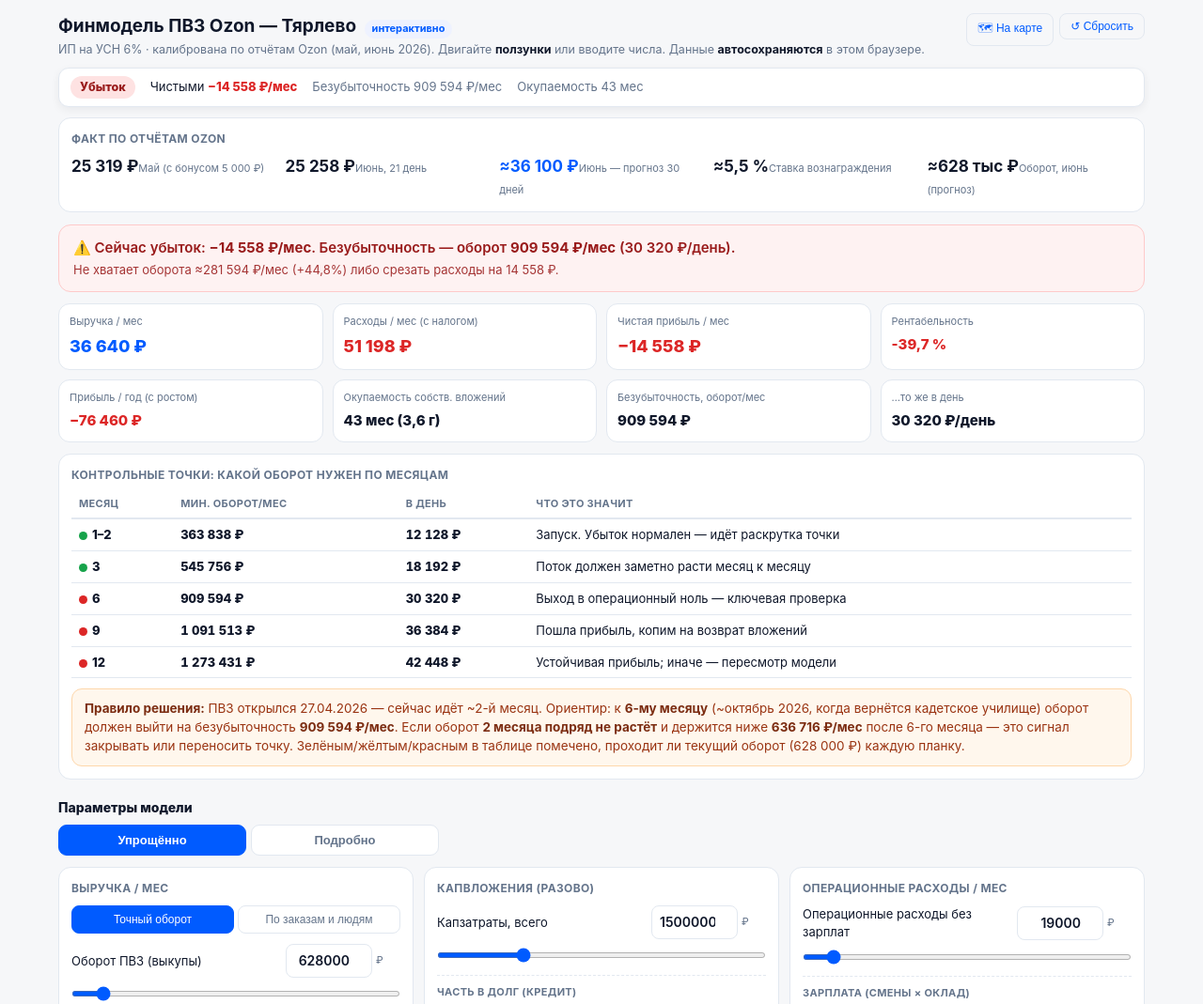
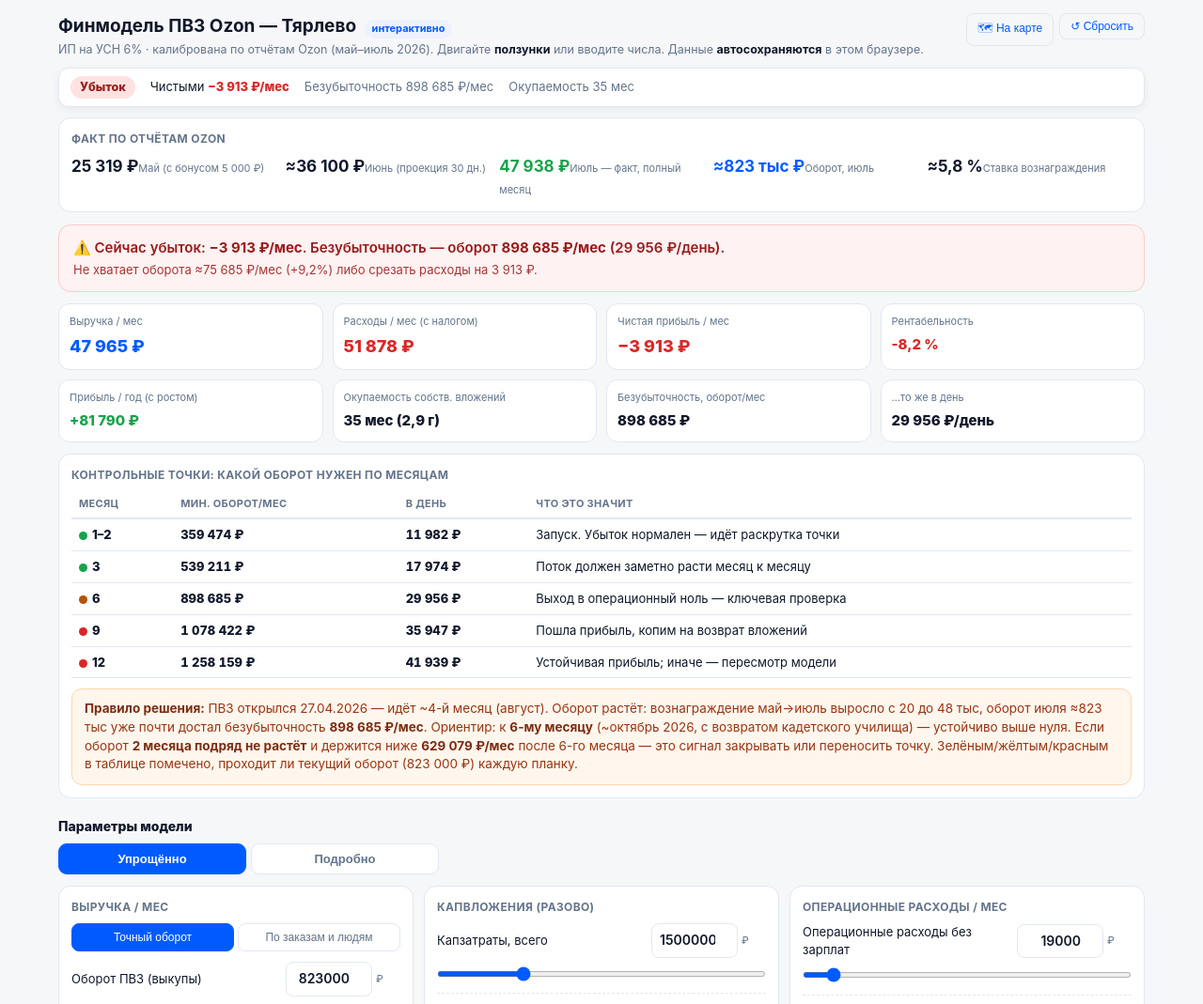
Before and after one commit to 145601/pvz-ozon-finmodel, a plain HTML site: page finance.html in a window 1280 px wide. Shown: the top 1069 px of the page at 94% size. Drawn offline with Linux system fonts and the light colour scheme.

Commit message:
Add files via upload

```diff
--- a/finance.html
+++ b/finance.html
@@ -78,7 +78,7 @@
   <button class="reset" onclick="resetAll()">↺ Сбросить</button>
   <button class="reset" onclick="goMap()" style="margin-right:6px">🗺 На карте</button>
   <h1>Финмодель ПВЗ Ozon — Тярлево <span class="pill">интерактивно</span></h1>
-  <div class="sub">ИП на УСН 6% · калибрована по отчётам Ozon (май, июнь 2026). Двигайте <b>ползунки</b> или вводите числа. Данные <b>автосохраняются</b> в этом браузере.</div>
+  <div class="sub">ИП на УСН 6% · калибрована по отчётам Ozon (май–июль 2026). Двигайте <b>ползунки</b> или вводите числа. Данные <b>автосохраняются</b> в этом браузере.</div>
   <div id="mapBanner" style="display:none;background:#ecfdf5;border:1px solid #a7f3d0;color:#065f46;border-radius:10px;padding:9px 12px;margin-bottom:10px;font-size:13px;font-weight:600;"></div>
 
   <!-- ЛИПКАЯ СТРОКА-ИТОГ -->
@@ -88,10 +88,10 @@
     <h2>Факт по отчётам Ozon</h2>
     <div class="factgrid">
       <div class="fact"><span class="v">25 319 ₽</span><span class="l">Май (с бонусом 5 000 ₽)</span></div>
-      <div class="fact"><span class="v">25 258 ₽</span><span class="l">Июнь, 21 день</span></div>
-      <div class="fact"><span class="v neu">≈36 100 ₽</span><span class="l">Июнь — прогноз 30 дней</span></div>
-      <div class="fact"><span class="v">≈5,5 %</span><span class="l">Ставка вознаграждения</span></div>
-      <div class="fact"><span class="v">≈628 тыс ₽</span><span class="l">Оборот, июнь (прогноз)</span></div>
+      <div class="fact"><span class="v">≈36 100 ₽</span><span class="l">Июнь (проекция 30 дн.)</span></div>
+      <div class="fact"><span class="v pos">47 938 ₽</span><span class="l">Июль — факт, полный месяц</span></div>
+      <div class="fact"><span class="v neu">≈823 тыс ₽</span><span class="l">Оборот, июль</span></div>
+      <div class="fact"><span class="v">≈5,8 %</span><span class="l">Ставка вознаграждения</span></div>
     </div>
   </div>
 
@@ -164,16 +164,16 @@
 const state={};
 const LSKEY='pvz_fin_v1';
 
-const REV_EXACT=[['turnover','Оборот ПВЗ (выкупы)',628000,0,8000000,10000,'₽','В сезон до 6 млн+/мес']];
+const REV_EXACT=[['turnover','Оборот ПВЗ (выкупы)',823000,0,8000000,10000,'₽','Факт июля ≈823 тыс; в сезон до 6 млн+/мес']];
 const REV_ORD=[
-  ['visitors','Клиентов в день',14,0,400,1,'чел','Среднее число посетителей за день'],
+  ['visitors','Клиентов в день',18,0,400,1,'чел','Среднее число посетителей за день (июль ≈18)'],
   ['opv','Заказов на клиента',1.4,1,5,0.1,'шт','Сколько заказов забирает один человек'],
   ['check','Средний чек заказа',1100,100,8000,50,'₽','Средняя стоимость заказа'],
   ['workdays','Рабочих дней / мес',30,1,31,1,'дн',''],
 ];
 const REV_COMMON=[
   ['rate','Ставка вознаграждения',5.5,0,8,0.1,'%','5% базовый + надбавки; по отчётам ≈5,5%'],
-  ['extra','Доп. доходы (возвраты, упаковка)',2100,0,40000,100,'₽','15 ₽/возврат + упаковка + доставка'],
+  ['extra','Доп. доходы (возвраты, упаковка)',2700,0,40000,100,'₽','фикс 250/шт + возвраты 15 ₽ + упаковка + доставка (июль ≈2,7 тыс)'],
   ['growth','Рост оборота, %/мес (прогноз)',4,-5,20,0.5,'%','Темп роста для окупаемости и прибыли/год'],
 ];
 const CAPEX_SIMPLE=[['capexTotal','Капзатраты, всего',1500000,0,6000000,50000,'₽','павильон + оборудование + отделка']];
@@ -352,14 +352,14 @@
 
   renderMilestones(c.beTurnover, c.turnover);
   document.getElementById('ruleBox').innerHTML =
-    `<b>Правило решения:</b> ПВЗ открылся 27.04.2026 — сейчас идёт ~2-й месяц. Ориентир: к <b>6-му месяцу</b> (~октябрь 2026, когда вернётся кадетское училище) оборот должен выйти на безубыточность <b>${isFinite(c.beTurnover)?fmt(c.beTurnover):'—'} ₽/мес</b>. `+
+    `<b>Правило решения:</b> ПВЗ открылся 27.04.2026 — идёт ~4-й месяц (август). Оборот растёт: вознаграждение май→июль выросло с 20 до 48 тыс, оборот июля ≈823 тыс уже почти достал безубыточность <b>${isFinite(c.beTurnover)?fmt(c.beTurnover):'—'} ₽/мес</b>. Ориентир: к <b>6-му месяцу</b> (~октябрь 2026, с возвратом кадетского училища) — устойчиво выше нуля. `+
     `Если оборот <b>2 месяца подряд не растёт</b> и держится ниже <b>${isFinite(c.beTurnover)?fmt(c.beTurnover*0.7):'—'} ₽/мес</b> после 6-го месяца — это сигнал закрывать или переносить точку. `+
     `Зелёным/жёлтым/красным в таблице помечено, проходит ли текущий оборот (${fmt(c.turnover)} ₽) каждую планку.`;
 
   document.getElementById('foot').innerHTML=
     `Налог УСН «Доходы» ${TAX}% со всей выручки; в капвложения входит возвратный обеспечительный платёж Ozon. `+
     `Кредит: на старте вычитается только сумма своих денег (капзатраты − долг), платёж по кредиту учитывается ${state.loanTerm} мес. `+
-    `Прибыль/год и окупаемость считаются с учётом «Роста оборота». Модель калибрована по отчётам №34111838 и №35820639 — эфф. ставка ≈5,5% оборота.`;
+    `Прибыль/год и окупаемость считаются с учётом «Роста оборота». Модель калибрована по отчётам №34111838, №35820639 и №39140103 (июль) — эфф. ставка ≈5,8% оборота.`;
 
   saveState();
 
```
Also changed, not shown: potential.html (+5 -5 lines).
